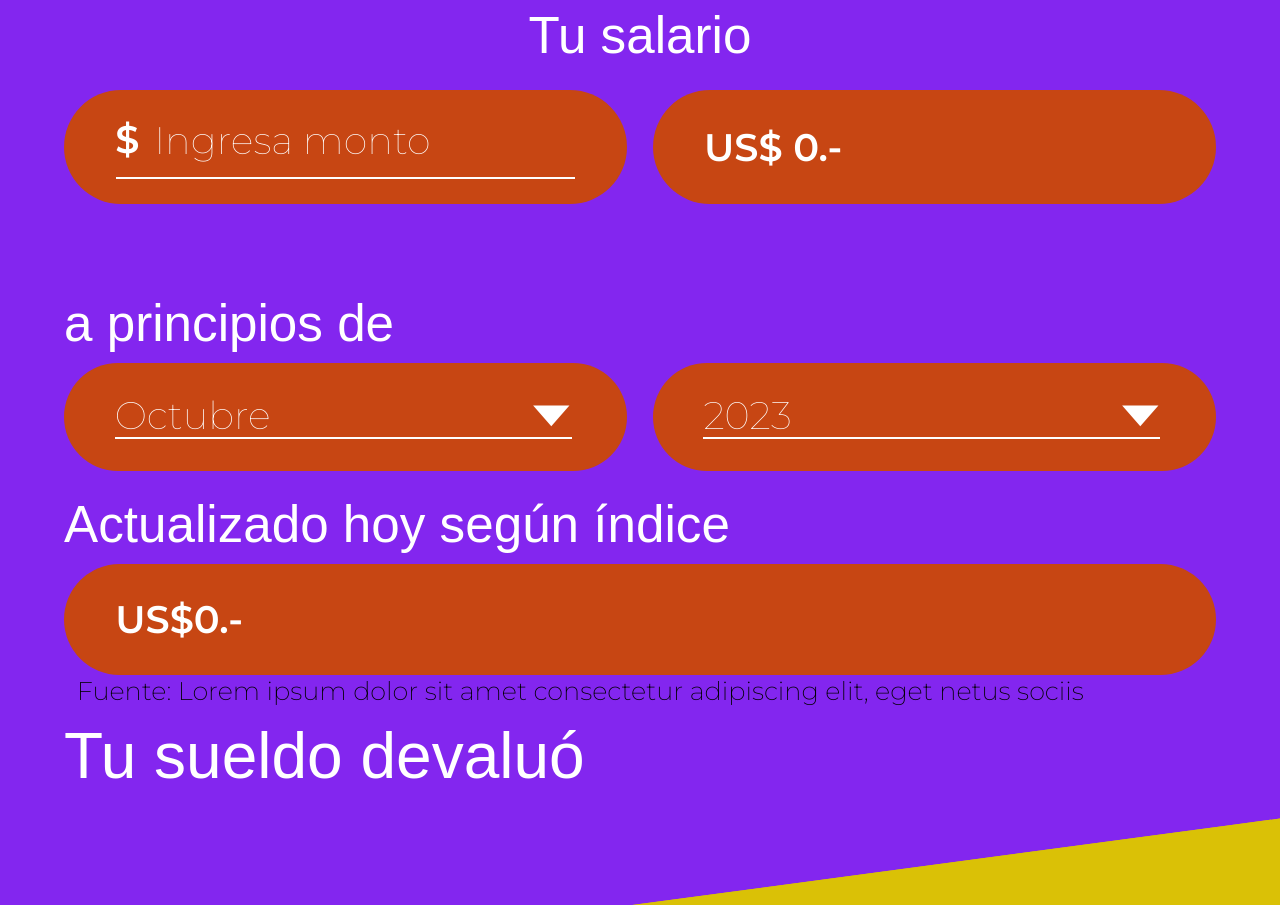
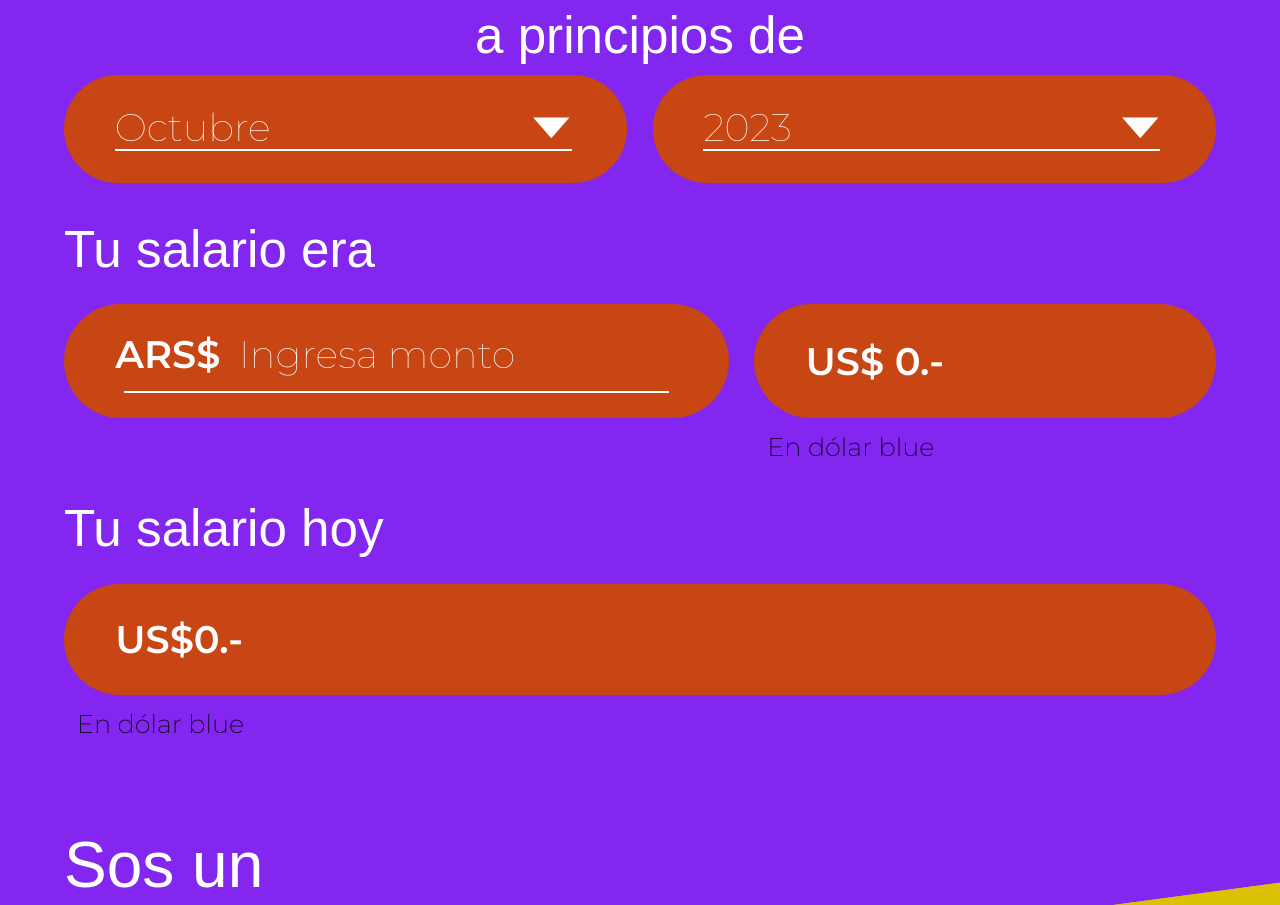
Before and after one commit to camtugueder/sueldolar-test, a plain HTML site: page index.html in a window 1280 px wide. Shown: the part 700-1605 px from the top of the page. Drawn offline with Linux system fonts and the light colour scheme; a web font is replaced by a local one.

Commit message:
Modificaciones de texto y layout

```diff
--- a/index.html
+++ b/index.html
@@ -12,20 +12,6 @@
                 <h1><span class="black">Calculadora</span> de&nbsp;&nbsp;salario actualizado</h1>
                 <h3><div>Conocé el valor correspondiente</div><div>al día de hoy según diferentes índices</div></h3>
             </header>
-                <div id="salario">
-                    <div class="salario-content">
-                        <header>Tu salario</header>
-                        <div class="ovals-container">
-                            <div class="monto-input red-oval">
-                                <span class="monto-peso">$</span>
-                                <input id="monto" type="text" placeholder="Ingresa monto" autocomplete="off" />
-                            </div>
-                            <div class="red-oval">
-                                <span id="blue-pasado" class="monto-peso">US$ 0.-</span>
-                            </div>
-                        </div>
-                    </div>
-                </div>
         <div id="indices">
             <header>a principios de</header>
             <div class="select-container">
@@ -52,13 +38,33 @@
                     </select>
                 </div>
             </div>
-                    <header>Actualizado hoy según índice</header>
+        </div>
+        <div id="salario">
+            <div class="salario-content">
+                <header>Tu salario era</header>
+                <div class="ovals-container">
+                    <div class="monto-input red-oval">
+                        <span class="monto-peso">ARS$</span>
+                        <input id="monto" type="text" placeholder="Ingresa monto" autocomplete="off" />
+                    </div>
+                    <div class="dolar-anterior red-oval">
+                        <span id="blue-pasado" class="monto-peso">US$ 0.-</span>
+                    </div>
+                    <div class="fuente">En dólar blue</div>
+                </div>
+            </div>
+            <header>Tu salario hoy</header>
             <div class="red-oval monto-peso actualizado"><span class="peso">US$</span><span id="blue-hoy" class="monto"> 0.-</span></div>
-                    <div class="fuente">Fuente: Lorem ipsum dolor sit amet consectetur adipiscing elit, eget netus sociis</div>
+            <div class="fuente">En dólar blue</div>
         </div>
         <div id="devaluo">
-                    <header>Tu sueldo devaluó</header>
+            <header>Sos un</header>
             <div id="porcentaje"><div id="porcentaje-monto">0%</div></div>
+            <header class="pobre">
+                <div>más pobre</div>
+                <div class="fuente">Según indíces del INDEC</div>
+            </header>
+
         </div>
     </main>
     <script src="js/sueldolar.js"></script>
--- a/styles.css
+++ b/styles.css
@@ -33,7 +33,6 @@ html, body {
     height: 100%;
     width: 100%;
     min-height: 100vh; /* Ensure minimum height is always 100% of the viewport height */
-    min-width: 100vw;
     margin: 0;
     padding: 0;
     background-color: #DAC106;
@@ -181,12 +180,21 @@ main {
     align-self: flex-end;
     flex-direction: column;
     align-items: center;
+    margin-bottom: 37px;
 }
 
 .ovals-container {
-    display: flex;
+    display: grid;
+    grid-template-areas:
+        "a b"
+        ". c";
+    grid-template-columns: max-content;
     flex-direction: row;
     width: 90vw;
+}
+
+.ovals-container .fuente {
+    grid-area: c;
 }
 
 .ovals-container .red-oval {
@@ -200,6 +208,7 @@ main {
 #salario header {
     font-size: 4vw;
     margin-bottom: 2vw;
+    align-self: start;
 }
 
 #salario .principios {
@@ -263,11 +272,17 @@ main {
 #indices > header {
     margin-bottom: calc(10px * var(--scale-factor));
     font-size: 4vw;
+    align-self: center;
 }
 
 .monto-input {
     position: relative;
     justify-content: center;
+    grid-area: a;
+}
+
+.dolar-anterior {
+    grid-area: b;
 }
 
 .monto-peso {
@@ -279,23 +294,23 @@ main {
 .monto-input .monto-peso {
     position: absolute;
     left: 4vw;
-    top:  2vw;
+    top: 2.1vw;
 }
 
 #salario input {
     font-family: 'Montserrat';
     font-size: 3vw;
-    margin-top:  1vw;
+    margin-top: 1vw;
     margin-bottom: 1vw;
     background: transparent;
     border: 0;
     border-bottom: 2px solid white;
     outline: none;
-    padding-left:  3vw;
-    padding-bottom:  1vw;
+    padding-left: 9vw;
+    padding-bottom: 1vw;
     -webkit-appearance: none;
     color: white;
-    width: 78%;
+    max-width: 67%;
 }
 
 #salario input::placeholder {
@@ -354,6 +369,16 @@ main {
     font-size: 2vw;
     color: black;
     margin-left: 1vw;
+    margin-top: 1vw;
+}
+
+.pobre {
+    align-self: end;
+    margin-bottom: 1vw;
+}
+
+.pobre .fuente {
+    margin-top: 0;
 }
 
 #devaluo {
@@ -378,7 +403,7 @@ main {
 }
 
 #porcentaje div {
-    line-height: 51vw;
+    line-height: 40vw;
     overflow: hidden;
     color: white;
 }
```
Lines whose indentation alone changed are shown as unchanged.
